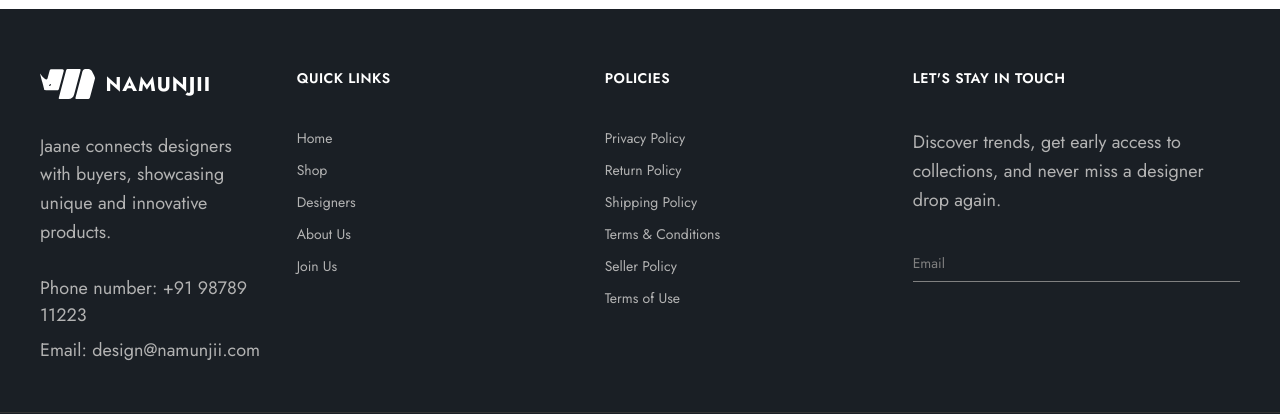
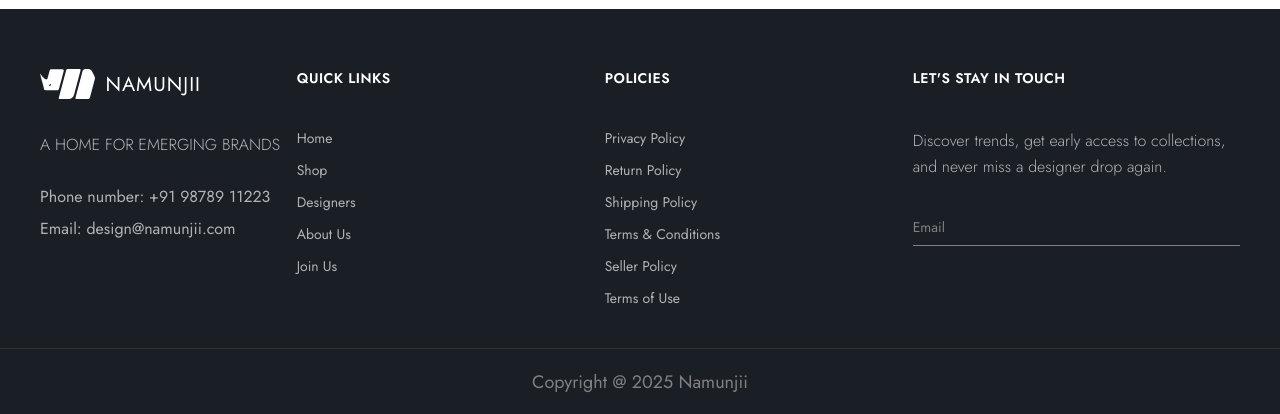
Before and after one commit to neeelpatell19/namunjii, a React (Vite) app: page /designers in a window 1280 px wide. Shown: the part 2089-2503 px from the top of the page. Built offline with nearby package versions, Linux system fonts and the light colour scheme; no server answers.

Commit message:
changed logo weight and footer text and style

```diff
--- a/src/Components/Footer/Footer.css
+++ b/src/Components/Footer/Footer.css
@@ -32,7 +32,7 @@
 .FooterLogoText {
   font-family: var(--Poppins-font);
   font-size: 20px;
-  font-weight: 700;
+  font-weight: 400;
   color: var(--bg-white);
   letter-spacing: 1px;
 }
@@ -40,18 +40,26 @@
 /* Footer Description */
 .FooterDescription {
   font-family: var(--Poppins-font);
-  font-size: 14px;
+  font-size: 16px !important;
   line-height: 1.6;
   color: var(--neutral-800);
   margin: 0;
+  /* white-space: nowrap; */
+  font-weight: 300;
 }
+
+/* Footer Description paragrah tag */
+ .nowraap{
+  white-space: nowrap;
+ }
 
 /* Contact Details */
 .ContactDetails p {
   font-family: var(--Poppins-font);
-  font-size: 14px;
+  font-size: 16px !important;
   color: var(--neutral-800);
   margin: 8px 0;
+  white-space: nowrap;
 }
 
 /* Footer Headings */
--- a/src/Components/Footer/Footer.jsx
+++ b/src/Components/Footer/Footer.jsx
@@ -48,9 +48,8 @@ const Footer = () => {
                   </div>
                   <span className="FooterLogoText">NAMUNJII</span>
                 </div>
-                <p className="FooterDescription">
-                  Jaane connects designers with buyers, showcasing unique and
-                  innovative products.
+                <p className="FooterDescription  nowraap">
+                  A HOME FOR EMERGING BRANDS
                 </p>
                 <div className="ContactDetails">
                   <p>Phone number: +91 98789 11223</p>
--- a/src/Components/Header/Header.css
+++ b/src/Components/Header/Header.css
@@ -73,7 +73,7 @@
 
 .LogoText {
   font-size: 24px;
-  font-weight: 700;
+  font-weight: 400;
   color: var(--brand-primary);
   letter-spacing: 1px;
   font-family: var(--Poppins-font);
```
